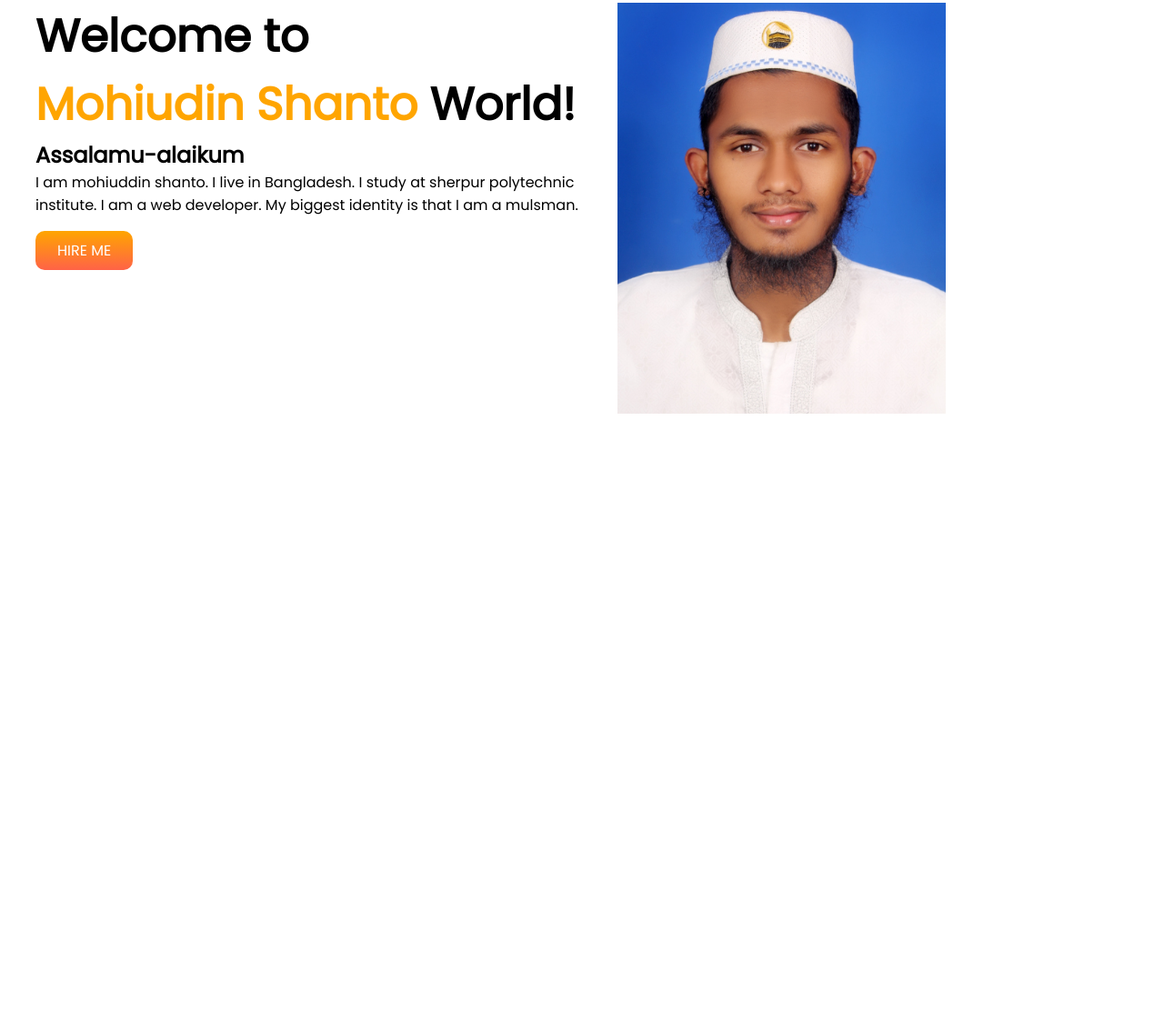
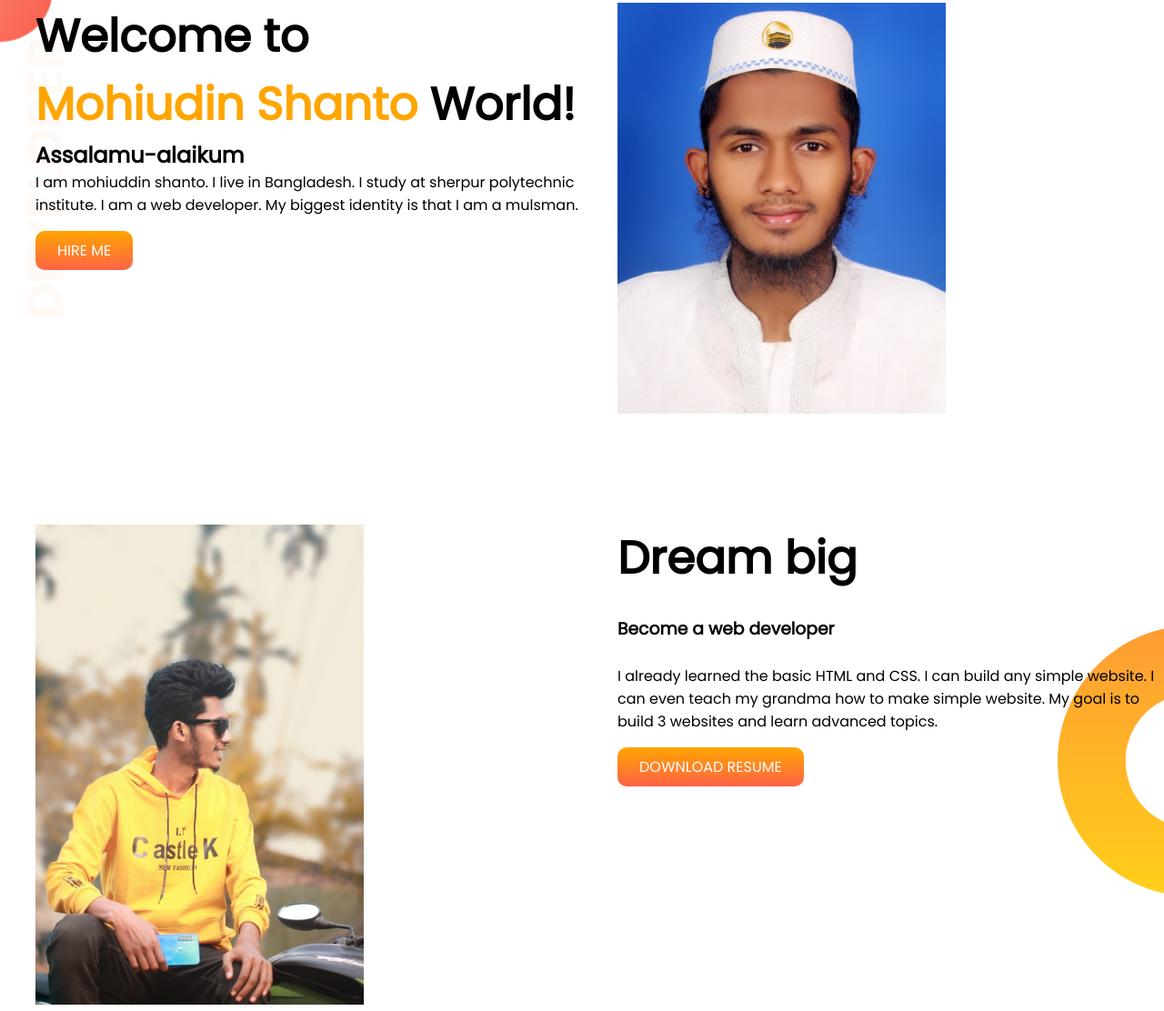
Before and after one commit to shanto1135/developer-portfolio, a plain HTML site: page index.html in a window 1280 px wide. Shown: the part 12-1124 px from the top of the page at 91% size. Before the commit the page ends 800 px from the top, so only its background shows below. Drawn offline with Linux system fonts and the light colour scheme.

Commit message:
two section

```diff
--- a/index.html
+++ b/index.html
@@ -11,7 +11,7 @@
     <link rel="stylesheet" href="./style.css">
 </head>
 <body>
-    <section>
+    <section class="top-bottom">
         <div class="half">
             <h1>Welcome to</h1>
                 <h1> <span>Mohiudin Shanto</span> World!</h1>
@@ -28,6 +28,27 @@
                  <img src="./images/01610371032.jpg" alt="">
         </div>
    </section>
+   <br>
+   <br>
+   <br>
+   <br>
+   <section class="two-section">
+       <div class="half">
+           <img src="./images/IMG_20200130_215217.jpg" alt="">
+       </div>
+       <div class="half">
+           <h1>Dream big</h1>
+           <br>
+
+           <h3>Become a web developer</h3>
+           <br>
+           <p>I already learned the basic HTML and CSS. I can build any simple website. I can even teach my grandma how to make simple website. My goal is to build 3 websites and learn advanced topics.</p>
+
+           <br>
+           <a class="link-buttom" href="www.facebook.com" target="_blank" rel="noopener noreferrer">DOWNLOAD RESUME</a>
+
+       </div>
+   </section>
 
 
 
--- a/style.css
+++ b/style.css
@@ -33,3 +33,20 @@
     color: #fff;
 
 }
+.top-bottom{
+    background-image: url(./images/top-banner.png);
+    background-repeat: no-repeat;
+}
+/* .secound-section{
+    text-decoration: none;
+    color: #ddd;
+    background-image: linear-gradient(orange,tomato);
+    padding: 6px 18px;
+     */
+
+.two-section{
+    background-image: url(./images/dream-bg.png);
+    background-repeat: no-repeat;
+    background-position: right;
+
+}
```
Also changed, not shown: images/IMG_20200130_215217.jpg (added), 2 other files.
